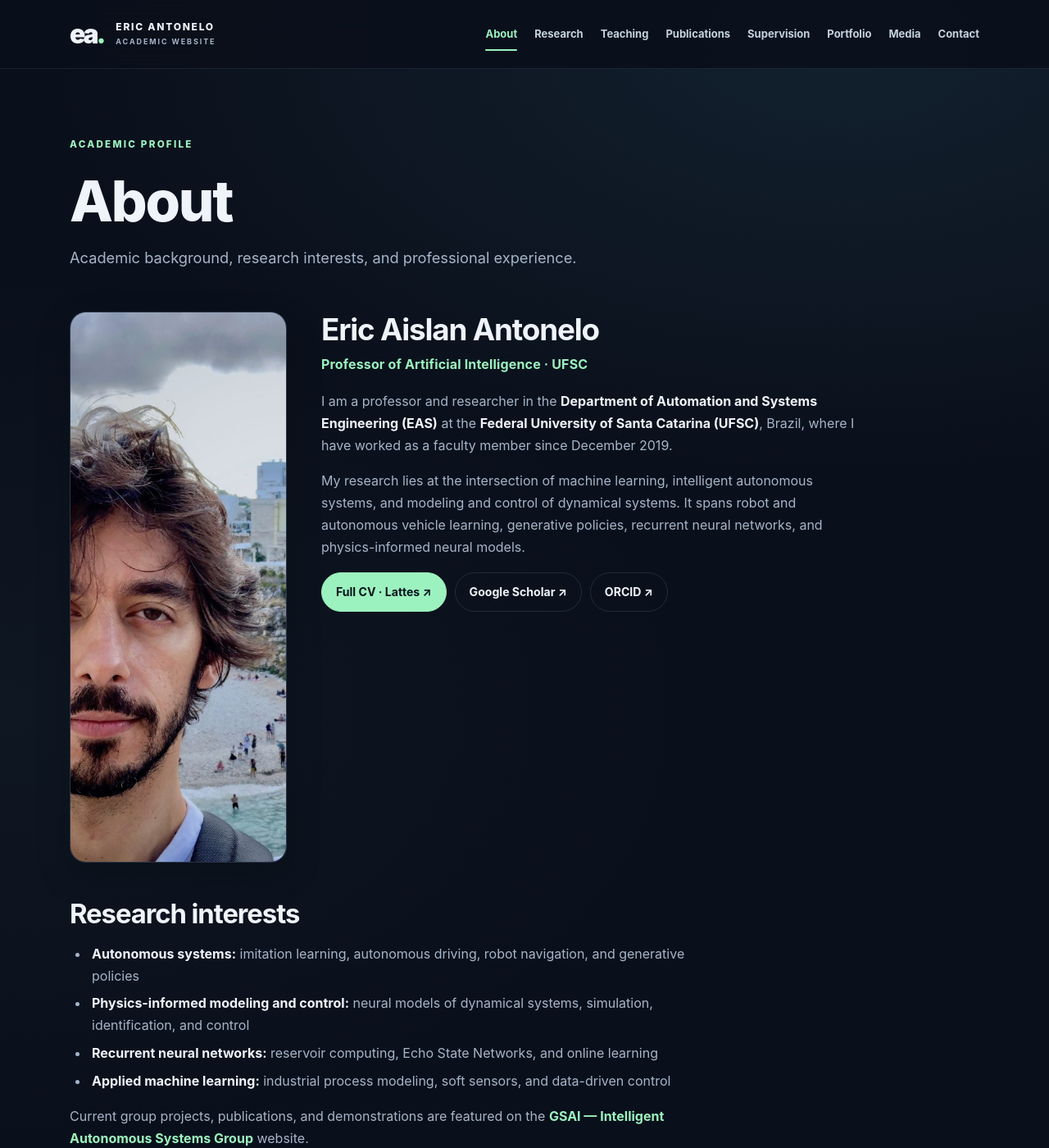
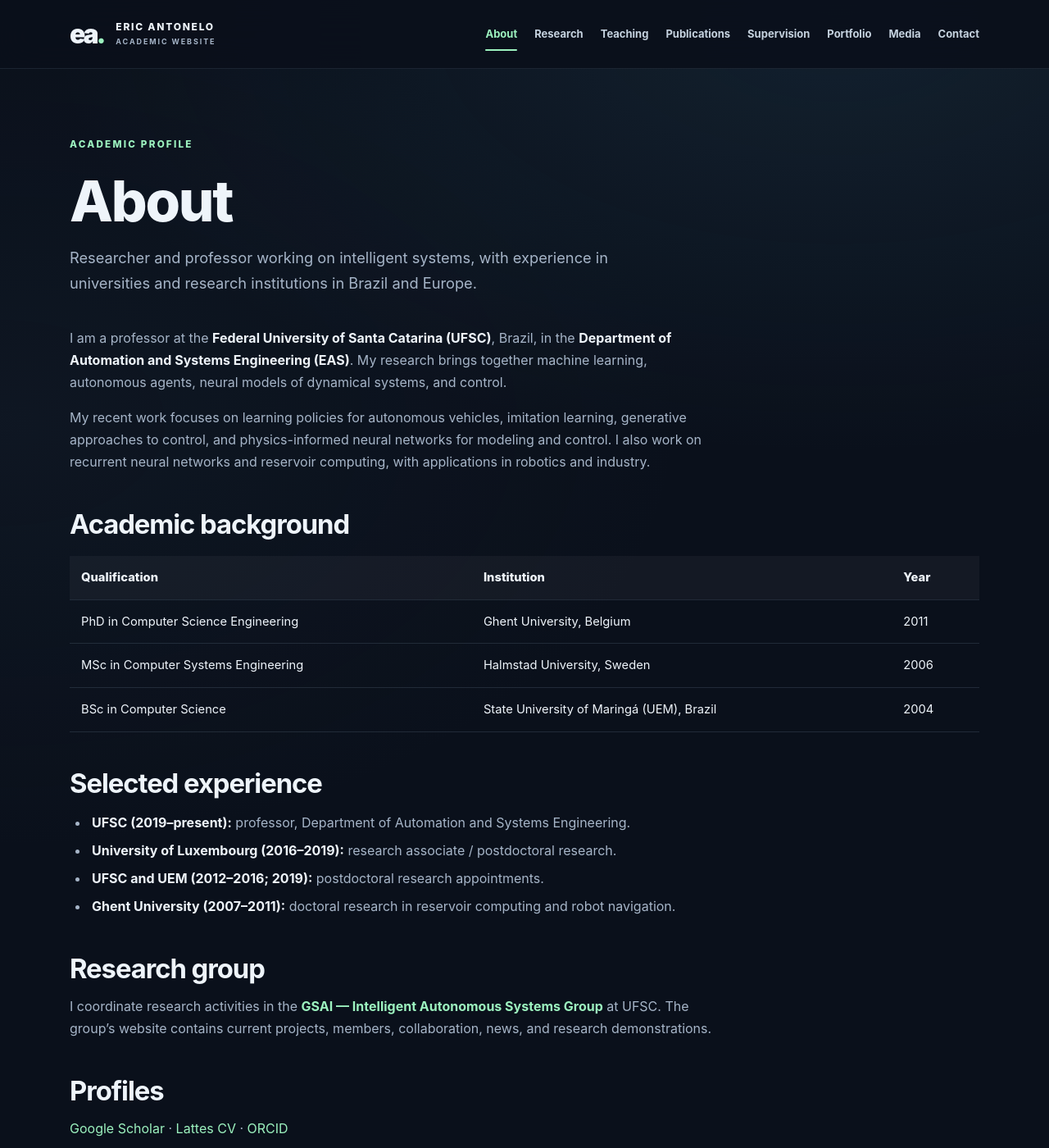
Before and after one commit to erantone/erantone.github.io, a Jekyll site: the page built from about.md, in a window 1280 px wide and 1400 px high. Shown: the whole window at 82% size. Built offline with Jekyll 4.4.1, drawn with Linux system fonts in a browser that asks for light colours; some of the changed text lies outside the part shown.

Commit message:
Restore previous About and preserve redesigned draft as unlinked /about2/

```diff
--- a/about.md
+++ b/about.md
@@ -5,71 +5,33 @@ nav: about
 title: About
 page_heading: About
 eyebrow: ACADEMIC PROFILE
-intro: Academic background, research interests, and professional experience.
-description: Profile of Eric Aislan Antonelo, professor at UFSC, with education, international research experience, and academic links.
+intro: Researcher and professor working on intelligent systems, with experience in universities and research institutions in Brazil and Europe.
+description: Academic background, research experience, and appointments of Eric Aislan Antonelo.
 ---
 
-<div class="about-feature">
-  <figure class="about-portrait">
-    <img src="{{ '/assets/images/eric-aislan-antonelo.jpg' | relative_url }}" alt="Portrait of Eric Aislan Antonelo" width="530" height="670" decoding="async">
-  </figure>
-  <div class="about-profile">
-    <h2>Eric Aislan Antonelo</h2>
-    <p class="about-position">Professor of Artificial Intelligence · UFSC</p>
-    <p>I am a professor and researcher in the <strong>Department of Automation and Systems Engineering (EAS)</strong> at the <strong>Federal University of Santa Catarina (UFSC)</strong>, Brazil, where I have worked as a faculty member since December 2019.</p>
-    <p>My research lies at the intersection of machine learning, intelligent autonomous systems, and modeling and control of dynamical systems. It spans robot and autonomous vehicle learning, generative policies, recurrent neural networks, and physics-informed neural models.</p>
-    <div class="button-row">
-      <a class="button button-primary" href="https://lattes.cnpq.br/9164096321999079" target="_blank" rel="noopener noreferrer">Full CV · Lattes ↗</a>
-      <a class="button" href="https://scholar.google.com/citations?user=fSiq-2kAAAAJ" target="_blank" rel="noopener noreferrer">Google Scholar ↗</a>
-      <a class="button" href="https://orcid.org/0000-0002-7285-0974" target="_blank" rel="noopener noreferrer">ORCID ↗</a>
-    </div>
-  </div>
-</div>
+I am a professor at the **Federal University of Santa Catarina (UFSC)**, Brazil, in the **Department of Automation and Systems Engineering (EAS)**. My research brings together machine learning, autonomous agents, neural models of dynamical systems, and control.
 
-## Research interests
+My recent work focuses on learning policies for autonomous vehicles, imitation learning, generative approaches to control, and physics-informed neural networks for modeling and control. I also work on recurrent neural networks and reservoir computing, with applications in robotics and industry.
 
-- **Autonomous systems:** imitation learning, autonomous driving, robot navigation, and generative policies
-- **Physics-informed modeling and control:** neural models of dynamical systems, simulation, identification, and control
-- **Recurrent neural networks:** reservoir computing, Echo State Networks, and online learning
-- **Applied machine learning:** industrial process modeling, soft sensors, and data-driven control
+## Academic background
 
-Current group projects, publications, and demonstrations are featured on the **[GSAI — Intelligent Autonomous Systems Group](https://gsai.ufsc.br/)** website.
-
-## Education
-
-| Degree | Institution | Year |
+| Qualification | Institution | Year |
 |---|---|---|
 | PhD in Computer Science Engineering | Ghent University, Belgium | 2011 |
 | MSc in Computer Systems Engineering | Halmstad University, Sweden | 2006 |
 | BSc in Computer Science | State University of Maringá (UEM), Brazil | 2004 |
 
-## Academic appointments and research experience
+## Selected experience
 
-<div class="academic-experience">
-  <article>
-    <strong>2019–present · Federal University of Santa Catarina (UFSC)</strong>
-    <p>Faculty member in the Department of Automation and Systems Engineering; teaching and research in artificial intelligence, machine learning, and intelligent systems.</p>
-  </article>
-  <article>
-    <strong>2016–2019 · University of Luxembourg</strong>
-    <p>Research associate at the Interdisciplinary Centre for Security, Reliability and Trust (SnT); research on recurrent learning methods and time-series-based fraud detection.</p>
-  </article>
-  <article>
-    <strong>2012–2016 · Federal University of Santa Catarina (UFSC)</strong>
-    <p>Postdoctoral research in reservoir computing, system identification, and neural modeling for industrial processes.</p>
-  </article>
-  <article>
-    <strong>2019 · State University of Maringá (UEM)</strong>
-    <p>Postdoctoral research in machine learning and industrial applications.</p>
-  </article>
-  <article>
-    <strong>2007–2011 · Ghent University, Belgium</strong>
-    <p>Doctoral research on reservoir computing and the learning of robot navigation behaviors.</p>
-  </article>
-</div>
+- **UFSC (2019–present):** professor, Department of Automation and Systems Engineering.
+- **University of Luxembourg (2016–2019):** research associate / postdoctoral research.
+- **UFSC and UEM (2012–2016; 2019):** postdoctoral research appointments.
+- **Ghent University (2007–2011):** doctoral research in reservoir computing and robot navigation.
 
-## Teaching and academic links
+## Research group
 
-At UFSC, I teach undergraduate and graduate courses related to programming, machine learning, and generative artificial intelligence. See the [Teaching section]({{ '/teaching/' | relative_url }}) for course descriptions and reference materials.
+I coordinate research activities in the **[GSAI — Intelligent Autonomous Systems Group](https://gsai.ufsc.br/)** at UFSC. The group's website contains current projects, members, collaboration, news, and research demonstrations.
 
-For a complete and updated record of academic activities, consult my **[Lattes curriculum](https://lattes.cnpq.br/9164096321999079)**. You can also find research publications on [Google Scholar](https://scholar.google.com/citations?user=fSiq-2kAAAAJ) and [ORCID](https://orcid.org/0000-0002-7285-0974).
+## Profiles
+
+[Google Scholar](https://scholar.google.com/citations?user=fSiq-2kAAAAJ) · [Lattes CV](https://lattes.cnpq.br/9164096321999079) · [ORCID](https://orcid.org/0000-0002-7285-0974)
```
Also changed, not shown: about2.md (added, +75 -0 lines).
